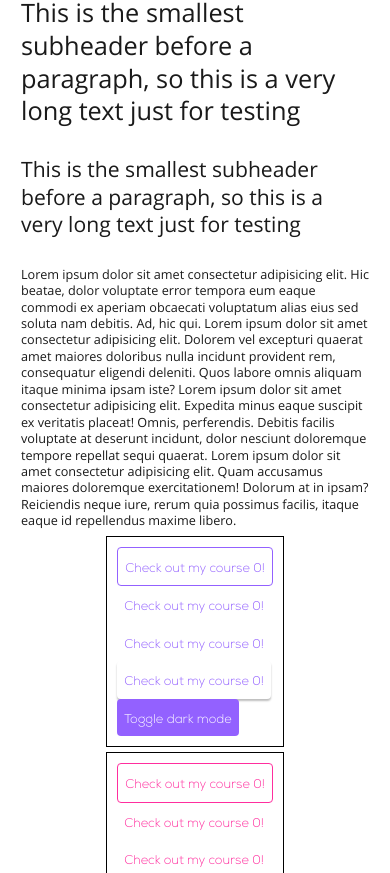
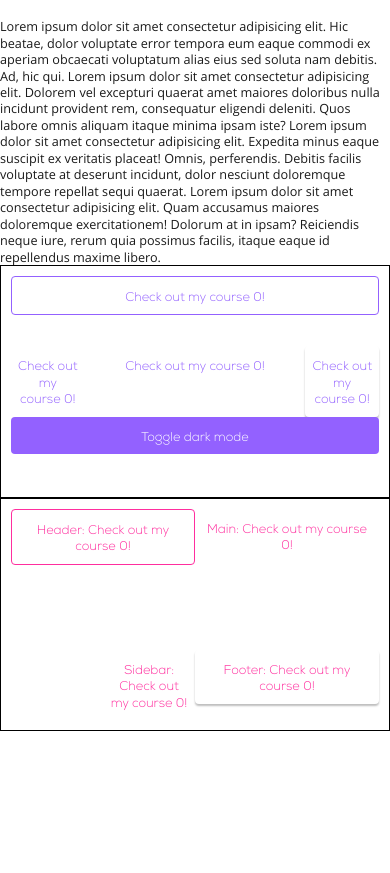
Before and after one commit to the-eternal-newbie/minimal-components, a React (Vite) app: page / in a window 390 px wide. Shown: the part 1127-2000 px from the top of the page. After the commit the page ends 1858 px from the top, so only its background shows below. Built offline with nearby package versions, Linux system fonts and the light colour scheme.

Commit message:
feat(responsive containers): create Box & Grid containers
Add styles for responsive containers | Create Grid and Grid Item components | Create util method to
generate grid area names | Improve prettier rules | Fix Button styles

```diff
--- a/src/App.tsx
+++ b/src/App.tsx
@@ -2,7 +2,7 @@ import React from 'react';
 import './App.css';
 
 import { useState } from 'react';
-import { Box, Button, Label } from './components';
+import { Box, Button, Grid, GridItem, Label } from './components';
 
 function App() {
 	const [count, setCount] = useState(0);
@@ -10,7 +10,7 @@ function App() {
 
 	return (
 		<div className={`App ${darkMode ? 'dark' : ''}`}>
-            <Box>
+			<Box reverse>
 				<Label darkMode={darkMode} type="header-1">
 					Text
 				</Label>
@@ -30,18 +30,21 @@ function App() {
 					Text
 				</Label>
 				<Label darkMode={darkMode}>
-                    Lorem ipsum dolor sit amet consectetur adipisicing elit. Hic beatae, dolor voluptate error tempora
-                    eum eaque commodi ex aperiam obcaecati voluptatum alias eius sed soluta nam debitis. Ad, hic qui.
-                    Lorem ipsum dolor sit amet consectetur adipisicing elit. Dolorem vel excepturi quaerat amet maiores
-                    doloribus nulla incidunt provident rem, consequatur eligendi deleniti. Quos labore omnis aliquam
-                    itaque minima ipsam iste? Lorem ipsum dolor sit amet consectetur adipisicing elit. Expedita minus
-                    eaque suscipit ex veritatis placeat! Omnis, perferendis. Debitis facilis voluptate at deserunt
-                    incidunt, dolor nesciunt doloremque tempore repellat sequi quaerat. Lorem ipsum dolor sit amet
-                    consectetur adipisicing elit. Quam accusamus maiores doloremque exercitationem! Dolorum at in ipsam?
-                    Reiciendis neque iure, rerum quia possimus facilis, itaque eaque id repellendus maxime libero.
+					Lorem ipsum dolor sit amet consectetur adipisicing elit. Hic beatae, dolor
+					voluptate error tempora eum eaque commodi ex aperiam obcaecati voluptatum alias
+					eius sed soluta nam debitis. Ad, hic qui. Lorem ipsum dolor sit amet consectetur
+					adipisicing elit. Dolorem vel excepturi quaerat amet maiores doloribus nulla
+					incidunt provident rem, consequatur eligendi deleniti. Quos labore omnis aliquam
+					itaque minima ipsam iste? Lorem ipsum dolor sit amet consectetur adipisicing
+					elit. Expedita minus eaque suscipit ex veritatis placeat! Omnis, perferendis.
+					Debitis facilis voluptate at deserunt incidunt, dolor nesciunt doloremque
+					tempore repellat sequi quaerat. Lorem ipsum dolor sit amet consectetur
+					adipisicing elit. Quam accusamus maiores doloremque exercitationem! Dolorum at
+					in ipsam? Reiciendis neque iure, rerum quia possimus facilis, itaque eaque id
+					repellendus maxime libero.
 				</Label>
 			</Box>
-            <Box>
+			<Box direction="col">
 				<Label darkMode={darkMode} type="header-1" textStyle="secondary">
 					This is a big header!
 				</Label>
@@ -55,83 +58,127 @@ function App() {
 					This is a small sub header, let's write a larger text for this hehe
 				</Label>
 				<Label darkMode={darkMode} type="header-5" textStyle="secondary">
-                    This is the smallest subheader before a paragraph, so this is a very long text just for testing
+					This is the smallest subheader before a paragraph, so this is a very long text
+					just for testing
 				</Label>
 				<Label darkMode={darkMode} type="header-6" textStyle="secondary">
-                    This is the smallest subheader before a paragraph, so this is a very long text just for testing
+					This is the smallest subheader before a paragraph, so this is a very long text
+					just for testing
 				</Label>
 				<Label darkMode={darkMode} textStyle="secondary">
-                    Lorem ipsum dolor sit amet consectetur adipisicing elit. Hic beatae, dolor voluptate error tempora
-                    eum eaque commodi ex aperiam obcaecati voluptatum alias eius sed soluta nam debitis. Ad, hic qui.
-                    Lorem ipsum dolor sit amet consectetur adipisicing elit. Dolorem vel excepturi quaerat amet maiores
-                    doloribus nulla incidunt provident rem, consequatur eligendi deleniti. Quos labore omnis aliquam
-                    itaque minima ipsam iste? Lorem ipsum dolor sit amet consectetur adipisicing elit. Expedita minus
-                    eaque suscipit ex veritatis placeat! Omnis, perferendis. Debitis facilis voluptate at deserunt
-                    incidunt, dolor nesciunt doloremque tempore repellat sequi quaerat. Lorem ipsum dolor sit amet
-                    consectetur adipisicing elit. Quam accusamus maiores doloremque exercitationem! Dolorum at in ipsam?
-                    Reiciendis neque iure, rerum quia possimus facilis, itaque eaque id repellendus maxime libero.
+					Lorem ipsum dolor sit amet consectetur adipisicing elit. Hic beatae, dolor
+					voluptate error tempora eum eaque commodi ex aperiam obcaecati voluptatum alias
+					eius sed soluta nam debitis. Ad, hic qui. Lorem ipsum dolor sit amet consectetur
+					adipisicing elit. Dolorem vel excepturi quaerat amet maiores doloribus nulla
+					incidunt provident rem, consequatur eligendi deleniti. Quos labore omnis aliquam
+					itaque minima ipsam iste? Lorem ipsum dolor sit amet consectetur adipisicing
+					elit. Expedita minus eaque suscipit ex veritatis placeat! Omnis, perferendis.
+					Debitis facilis voluptate at deserunt incidunt, dolor nesciunt doloremque
+					tempore repellat sequi quaerat. Lorem ipsum dolor sit amet consectetur
+					adipisicing elit. Quam accusamus maiores doloremque exercitationem! Dolorum at
+					in ipsam? Reiciendis neque iure, rerum quia possimus facilis, itaque eaque id
+					repellendus maxime libero.
 				</Label>
 			</Box>
-            <div style={{ border: '1px solid black', padding: '10px' }}>
-                <Button buttonType="outlined" darkMode={darkMode} onClick={() => setCount(count => count + 1)}>
+			<Grid columns={5} rows={3} style={{ border: '1px solid black', padding: '10px' }}>
+				<GridItem area="top" col="full">
+					<Button
+						buttonType="outlined"
+						darkMode={darkMode}
+						onClick={() => setCount(count => count + 1)}
+						style={{ width: '100%' }}
+					>
 						<Label>Check out my course {count}!</Label>
 					</Button>
-                <Button buttonType="text" darkMode={darkMode} onClick={() => setCount(count => count + 1)}>
+				</GridItem>
+				<GridItem area="left" col={1}>
+					<Button
+						buttonType="flat"
+						darkMode={darkMode}
+						onClick={() => setCount(count => count + 1)}
+						style={{ width: '100%' }}
+					>
 						<Label>Check out my course {count}!</Label>
 					</Button>
-                <Button buttonType="flat" darkMode={darkMode} onClick={() => setCount(count => count + 1)}>
+				</GridItem>
+				<GridItem area="mid" col={3}>
+					<Button
+						buttonType="text"
+						darkMode={darkMode}
+						onClick={() => setCount(count => count + 1)}
+						style={{ width: '100%' }}
+					>
 						<Label>Check out my course {count}!</Label>
 					</Button>
-                <Button buttonType="elevated" darkMode={darkMode} onClick={() => setCount(count => count + 1)}>
+				</GridItem>
+				<GridItem area="right" col={1}>
+					<Button
+						buttonType="elevated"
+						darkMode={darkMode}
+						onClick={() => setCount(count => count + 1)}
+						style={{ width: '100%' }}
+					>
 						<Label>Check out my course {count}!</Label>
 					</Button>
-                <Button buttonType="filled" darkMode={darkMode} onClick={() => setDarkMode(prev => !prev)}>
+				</GridItem>
+				<GridItem area="bottom" col="full">
+					<Button
+						buttonType="filled"
+						darkMode={darkMode}
+						onClick={() => setDarkMode(prev => !prev)}
+						style={{ width: '100%' }}
+					>
 						<Label>Toggle dark mode</Label>
 					</Button>
-            </div>
-
-            <div style={{ border: '1px solid black', padding: '10px', marginTop: '5px' }}>
+				</GridItem>
+			</Grid>
+			<Grid columns={4} rows={3} style={{ border: '1px solid black', padding: '10px' }}>
+				<GridItem area="header" col={2} row={2}>
 					<Button
 						buttonType="outlined"
 						darkMode={darkMode}
 						theme="secondary"
 						onClick={() => setCount(count => count + 1)}
+						style={{ width: '100%' }}
 					>
-                    <Label>Check out my course {count}!</Label>
+						<Label>Header: Check out my course {count}!</Label>
 					</Button>
+				</GridItem>
+				<GridItem area="main" col={2} row={2}>
 					<Button
 						buttonType="text"
 						darkMode={darkMode}
 						theme="secondary"
 						onClick={() => setCount(count => count + 1)}
+						style={{ width: '100%' }}
 					>
-                    <Label>Check out my course {count}!</Label>
+						<Label>Main: Check out my course {count}!</Label>
 					</Button>
+				</GridItem>
+				<GridItem col={1} row={1} />
+				<GridItem area="sidebar" col={1} row={1}>
 					<Button
 						buttonType="flat"
 						darkMode={darkMode}
 						theme="secondary"
 						onClick={() => setCount(count => count + 1)}
+						style={{ width: '100%' }}
 					>
-                    <Label>Check out my course {count}!</Label>
+						<Label>Sidebar: Check out my course {count}!</Label>
 					</Button>
+				</GridItem>
+				<GridItem area="footer" col={2} row={1}>
 					<Button
 						buttonType="elevated"
 						darkMode={darkMode}
 						theme="secondary"
 						onClick={() => setCount(count => count + 1)}
+						style={{ width: '100%' }}
 					>
-                    <Label>Check out my course {count}!</Label>
+						<Label>Footer: Check out my course {count}!</Label>
 					</Button>
-                <Button
-                    buttonType="filled"
-                    darkMode={darkMode}
-                    theme="secondary"
-                    onClick={() => setDarkMode(prev => !prev)}
-                >
-                    <Label>Toggle dark mode</Label>
-                </Button>
-            </div>
+				</GridItem>
+			</Grid>
 		</div>
 	);
 }
--- a/src/components/Box/Box.scss
+++ b/src/components/Box/Box.scss
@@ -1,7 +1,6 @@
 .minimal-box {
     display: flex;
     gap: 1.5rem;
-    padding: 0.5rem 1.5rem;
 
     &.rev {
         flex-direction: row-reverse;
--- a/src/components/Box/Box.tsx
+++ b/src/components/Box/Box.tsx
@@ -31,7 +31,7 @@ const Box = (props: IBox) => {
     } = props;
 
     const layout = [direction, wrap, alignItems, alignContent, justifyContent, reverse ? 'rev' : ''];
-    const baseClassName = classNames('box', className, direction, ...layout);
+    const baseClassName = classNames('box', className, ...layout);
 
     return (
         <div {...rest} className={baseClassName}>
--- a/src/components/Button/Button.scss
+++ b/src/components/Button/Button.scss
@@ -21,7 +21,7 @@ $min-dark-sec-color-btn-sc: var(--min-color-secondary-darker, $min-color-seconda
 .minimal-button {
     border: none;
     background: none;
-
+    height: auto;
     width: fit-content;
     border-radius: 4px;
     display: flex;
--- /dev/null
+++ b/src/components/Grid/Grid.scss
@@ -0,0 +1,9 @@
+.minimal-grid {
+    display: grid;
+    grid-auto-columns: 1fr;
+    grid-auto-rows: 1fr;
+}
+
+.minimal-grid-item {
+    width: 100%;
+}
--- /dev/null
+++ b/src/components/Grid/Grid.tsx
@@ -0,0 +1,28 @@
+import React, { ReactElement } from 'react';
+import { classNames } from '~utils/ClassNames';
+import { generateTemplateAreas } from '~utils/TemplateAreas';
+
+import './Grid.scss';
+import { IGridItem } from './GridItem';
+
+export interface IGrid {
+    rows: number;
+    columns: number;
+    children: ReactElement<IGridItem>[];
+}
+
+const Grid = (props: IGrid & React.HTMLProps<HTMLDivElement>) => {
+    const { children, className, rows, columns, style, ...rest } = props;
+
+    const baseClassName = classNames('grid', className);
+    const gridTemplateAreas = generateTemplateAreas({ rows, columns, children });
+    const filteredChildren = children.filter(({ props: { area } }) => area);
+
+    return (
+        <div {...rest} className={baseClassName} style={{ ...style, gridTemplateAreas }}>
+            {filteredChildren}
+        </div>
+    );
+};
+
+export default Grid;
--- /dev/null
+++ b/src/components/Grid/GridItem.tsx
@@ -0,0 +1,24 @@
+import React from 'react';
+import { classNames } from '~utils/ClassNames';
+
+import './Grid.scss';
+
+export interface IGridItem extends React.HTMLProps<HTMLDivElement> {
+    area?: string;
+    row?: number | 'full';
+    col?: number | 'full';
+}
+
+const GridItem = (props: IGridItem) => {
+    const { children, className, area, col, row, ...rest } = props;
+
+    const baseClassName = classNames('grid-item', className, `col-${col}`, `row-${row}`);
+
+    return (
+        <div {...rest} className={baseClassName} style={{ gridArea: area }}>
+            {children}
+        </div>
+    );
+};
+
+export default GridItem;
--- /dev/null
+++ b/src/components/Grid/index.ts
@@ -0,0 +1,2 @@
+export { default as Grid } from './Grid';
+export { default as GridItem } from './GridItem';
--- a/src/components/index.ts
+++ b/src/components/index.ts
@@ -1,4 +1,5 @@
 export * from './Box';
 export * from './Button';
+export * from './Grid';
 export * from './Label';
 export * from './Navbar';
--- /dev/null
+++ b/src/utils/TemplateAreas.ts
@@ -0,0 +1,28 @@
+import { IGrid } from '~components/Grid/Grid';
+
+export const generateTemplateAreas = (props: IGrid) => {
+	const { rows: rowMax, columns: colMax, children } = props;
+
+	const emptyAreas: string[][] = Array(rowMax).fill(Array(colMax).fill('.'));
+
+	return children
+		.reduce((templateAreas, { props: { area = '-', col = 1, row = 1 } }) => {
+			let iRow = 0;
+			let iCol = 0;
+			const rowLen = row === 'full' || row > rowMax ? rowMax : row;
+			const colLen = col === 'full' || col > colMax ? colMax : col;
+
+			return templateAreas.map((rowArea, rowId) =>
+				!(rowArea.every(colArea => colArea !== '.') && ++iRow) && rowId - iRow < rowLen
+					? rowArea.map((colArea, colId) =>
+							!(colArea !== '.' && ++iCol) && colId - iCol < colLen ? area : colArea
+					  )
+					: rowArea
+			);
+		}, emptyAreas)
+		.reduce(
+			(acc, item) =>
+				`${acc.length ? `${acc} ` : acc}'${item.toString().replaceAll(',', ' ')}'`,
+			``
+		);
+};
```
Also changed, not shown: 1 other file (tests, documents, lock files or other folders). Lines whose indentation alone changed are shown as unchanged.
